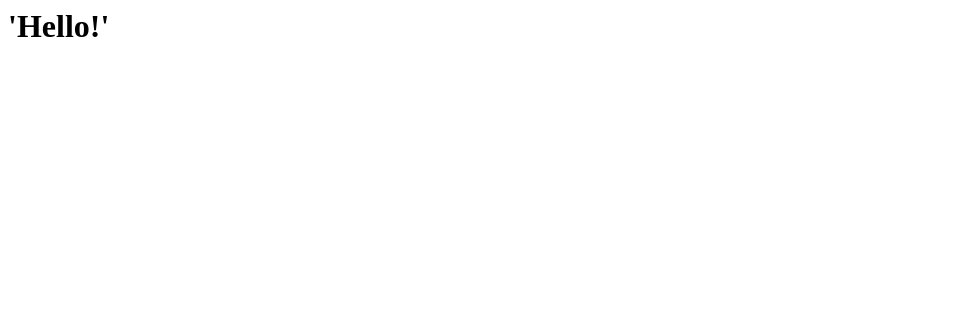
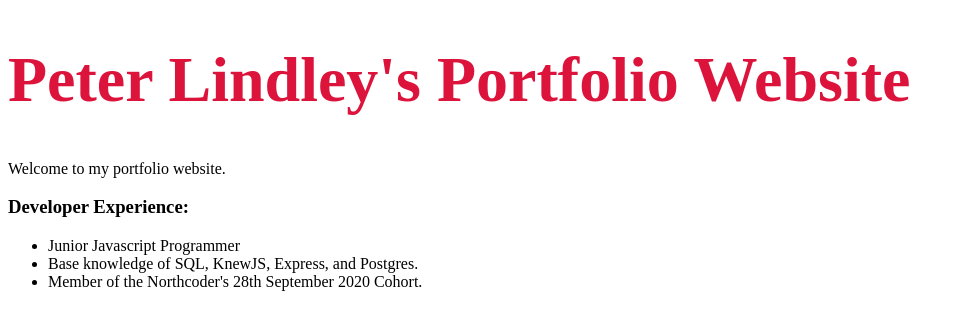
Before and after one commit to Yunadanta/portfolio-website, a plain HTML site: page index.html in a window 1280 px wide. Shown: the whole page, without its empty margins (0-963 px from the left). Drawn offline with Linux system fonts and the light colour scheme.

Commit message:
Started homepage with styling, CSS file added.

```diff
--- /dev/null
+++ b/index.css
@@ -0,0 +1,4 @@
+h1 {
+  font-size: 48pt;
+  color: crimson;
+}
--- a/index.html
+++ b/index.html
@@ -1 +1,19 @@
-<h1>'Hello!'</h1>
+<!DOCTYPE html>
+<html lang="en">
+  <head>
+    <meta charset="UTF-8" />
+    <meta name="viewport" content="width=device-width, initial-scale=1.0" />
+    <title>Peter Lindley's Portfolio Website</title>
+    <link rel="stylesheet" href="index.css" />
+  </head>
+  <body>
+    <h1>Peter Lindley's Portfolio Website</h1>
+    <p>Welcome to my portfolio website.</p>
+    <h3>Developer Experience:</h3>
+    <ul>
+      <li>Junior Javascript Programmer</li>
+      <li>Base knowledge of SQL, KnewJS, Express, and Postgres.</li>
+      <li>Member of the Northcoder's 28th September 2020 Cohort.</li>
+    </ul>
+  </body>
+</html>
```
